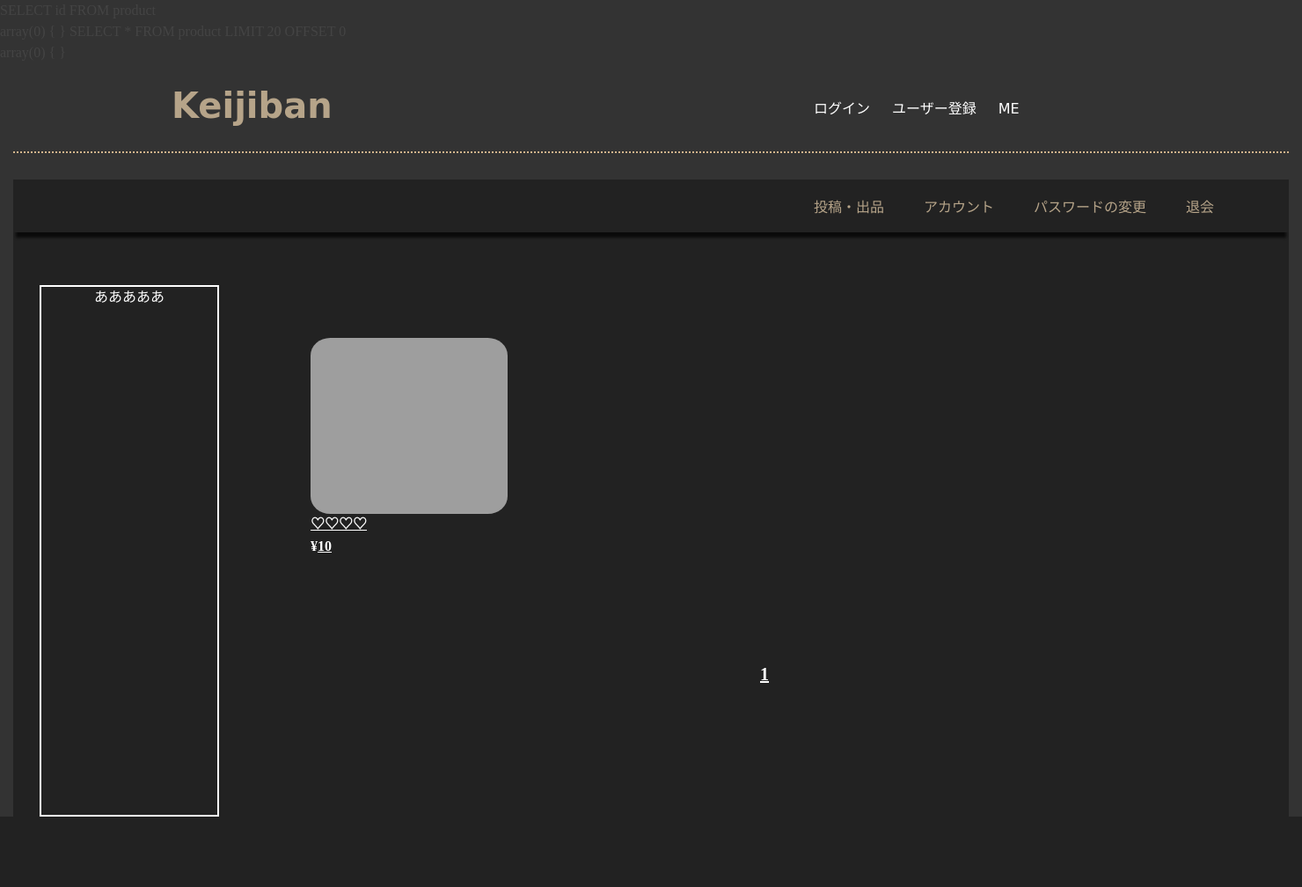
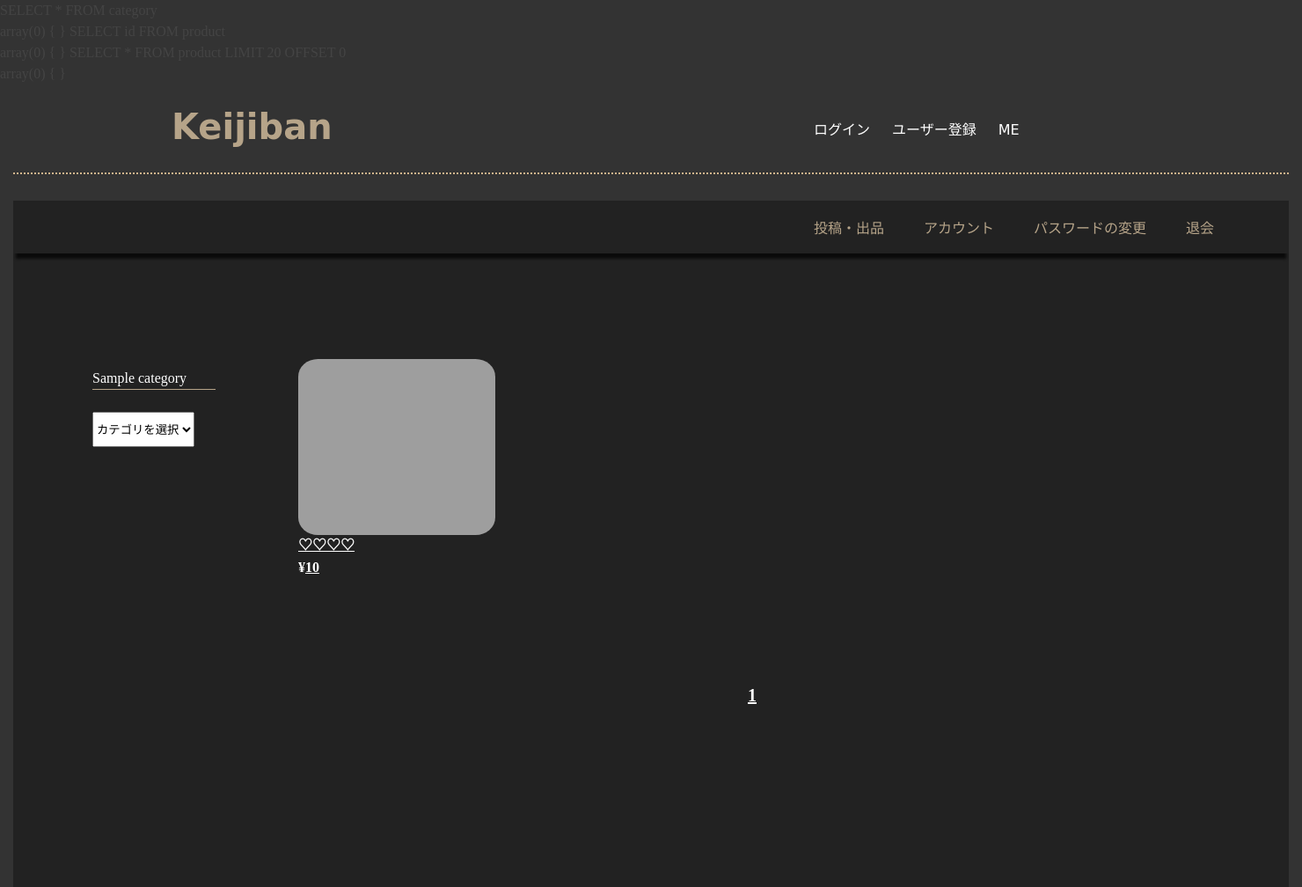
Before and after one commit to michitaka1996/inoue-michitaka, a PHP site: page / in a window 1480 px wide. Shown: the whole page at 88% size. Before the commit the page ends 928 px from the top, so only its background shows below. Run offline with PHP 8.4, Linux system fonts and the light colour scheme; tables that the repository leaves empty or names only in its code hold one stand-in row (values such as "Sample post"); some libraries are stand-ins or nearby versions; grey boxes are pictures that could not be loaded.

Commit message:
カテゴリ検索　商品詳細途中まで終わりました

```diff
--- a/common.css
+++ b/common.css
@@ -147,6 +147,9 @@ nav a{
 
   margin: 0;
 }
+.search-form{
+  padding-left: 60px;
+}
 /* .page-2colum .form-container{
   width: 100%;
   background: #b6a489;
@@ -222,21 +225,28 @@ select .age-box{
 }
 /* 検索　カテゴリ */
 .page-2colum .sidebar{
+  /* overflow: hidden; */
   width: 200px;
   height: 600px;
   float: left;
   text-align: center;
-  border:2px solid white;
 
-  margin-top: 60px;
+  margin-top: 120px;
   margin-left: 30px;
-  margin-right: 30px;
+  margin-right: 20;
 }
 .sidebar a{
   color: white;
   text-decoration: none;
+  display: block;
+  text-align:left;
+  border-bottom: 1px solid #b6a489;
 
-  padding-bottom: 20px;
+  /* float: left; */
+
+  margin-top: 10px;
+  margin-bottom: 25px;
+  /* margin-right: 100%; */
 }
 
 /*========================================
--- a/function.php
+++ b/function.php
@@ -302,12 +302,12 @@ function getProduct($u_id){
 }
 
 //ユーザーIDを元にカテゴリ情報を取得
-function getCategory($u_id){
+function getCategory(){
   debug('カテゴリ情報を取得します');
   try{
     $dbh = dbConnect();
     $sql = 'SELECT * FROM category';
-    $data = array(':u_id'=>$_SESSION['user_id']);
+    $data = array();
     $stmt = queryPost($dbh, $sql, $data);
     $result = $stmt->fetchAll();
     if(!empty($result)){
@@ -324,7 +324,7 @@ function getCategory($u_id){
 
 //商品一覧表示用関数　全部のデータを取得
 //DBにある全ての商品情報を取得してくるので、それを元に総ページ数を設定でき、ページネーションに使える
-function getProductList($currentMinNum=1, $listSpan){
+function getProductList($currentMinNum=1, $listSpan, $category){
   debug('商品情報(商品一覧)を開始します');
 
   try{
@@ -332,7 +332,15 @@ function getProductList($currentMinNum=1, $listSpan){
 
     //とってくるデータその1 件数　ページ数
     $sql = 'SELECT id FROM product'; //基本となるSQL①
+
+    if(!empty($category)){
+      debug('aaa');
+      //カテゴリで仕分けたい　条件としてカテゴリidはgetパラメータの番号
+      $sql .= ' WHERE category_id =  '.$category;
+    }
+    debug('aaaa');
     $data = array();
+    debug('SQL:'.$sql);
     $stmt = queryPost($dbh, $sql, $data);
     if($stmt){
       $rst['total'] = $stmt->rowCount(); // 総レコード数
@@ -343,8 +351,15 @@ function getProductList($currentMinNum=1, $listSpan){
 
     //とってくるデータその２　全ての商品情報
     $sql = 'SELECT * FROM product';//基本となるsql②
+    if(!empty($category)){
+      //カテゴリで仕分けたい　条件としてカテゴリidはgetパラメータの番号
+      $sql .= ' WHERE category_id =  '.$category;
+    }
+
     $sql .= ' LIMIT '.$listSpan.' OFFSET '.$currentMinNum;//くっつける
+
     $data = array();
+    debug('データ：'.print_r($data, true));
     debug('SQL:'.$sql);//くっつけた結果のsqlを表示
     $stmt = queryPost($dbh, $sql, $data);
     if($stmt){
@@ -407,4 +422,33 @@ function pagenation($totalPageNum, $currentPageNum){
     echo'</div>';
   }
 
+//商品詳細の商品情報
+  function getProductOne($p_id){
+    debug('商品詳細ための商品情報を取得します');
+    try{
+      $dbh = dbConnect();
+      $sql = 'SELECT p.id, p.name, p.comment, p.price, p.pic1, p.pic2, p.pic3, p.create_date, c.name AS category FROM product AS p LEFT JOIN category AS c ON p.category_id=c.id WHERE p.id=:p_id AND p.delete_flg=0 AND c.delete_flg=0';
+      //条件はp_id
+      $data = array(':p_id'=>$p_id);
+      $stmt = queryPost($dbh, $sql, $data);
+      if($stmt){
+        return $stmt->fetch(PDO::FETCH_ASSOC);
+        debug('フェッチ成功しました');
+      }else{
+        return false;
+      }
+    }catch(Exception $e){
+      error_log('エラー発生:'.$e->getMessage());
+    }
+  }
+
+//商品詳細の画像関数
+function showImg($img){
+  if(empty($img)){
+    return 'img/noimg.jpeg';
+  }else{
+    $img;
+  }
+}
+
 ?>
--- a/index.php
+++ b/index.php
@@ -4,26 +4,31 @@ debug('「「「「「「「「「「「「「「「「「「「「「「「「
 debug('トップページ');
 debug('「「「「「「「「「「「「「「「「「「「「「「「「「「「「「「「「「「「');
 
-//ログインしてなくても見れるようにする
+//ログインしてなくても見れるようにする　ログイン認証は取らない
 
-//必要なデータ,
+
+//必要なデータ,getパラメータのページid,カテゴリ情報,１ページごとの商品数,1ページごとの最小商品番号
 
 //現在のページ数デフォルトはページとする
 $currentPageNum = (!empty($_GET['p']))? $_GET['p'] : 1;
 
-//検索の場合は、カテゴリとソート いまはやらないでおく
+//検索の場合は、カテゴリとソート
+$dbCategoryData = getCategory();
+debug('カテゴリ情報:'.print_r($dbCategoryData, true));
+
+$category = (!empty($_GET['category_id']))? $_GET['category_id'] : '';
+debug('カテゴリのgetパラメータ:'.print_r($category, true));
 
 //1ページごとの表示件数
 $listSpan = 20;
 
-//表示させる最小の商品iD　一番左上
+//表示させる最小の商品番号　一番左上
 //1ページ目なら、0番目　2ページ目なら20番目からスタート
 $currentMinNum = (($currentPageNum-1) * $listSpan);
 
 
 //$dbProductDataのgetProductListのsqlで、昇順、降順、ページング
-
-$dbProductData = getProductList($currentMinNum, $listSpan);
+$dbProductData = getProductList($currentMinNum, $listSpan, $category);
 debug('取得したデータ:'.print_r($dbProductData,true));
 
 
@@ -47,8 +52,17 @@ debug('>>>>>>>>>>>>>>>>>>>>>>>>>>>>>>>>>>>>>>>>>>>>>>>>>> 画面表示処理終
           require('mainhead.php');
           ?>
             <section class="sidebar">
-              <form class="" action="" method="get">
-                <a href="mypage.php">あああああ</a>
+              <form class="search-form" action="" method="get">
+
+                <?php foreach($dbCategoryData as $key => $val):?>
+                <a class="category-name" href=?category_id=<?php echo $val['id']; ?>><?php echo $val['name']; ?></a>
+              <?php endforeach; ?>
+
+              <div class="sort-serch">
+                <select name="sort">
+                  <option value="0">カテゴリを選択</option>
+                </select>
+              </div>
 
               </form>
             </section>
@@ -63,7 +77,8 @@ debug('>>>>>>>>>>>>>>>>>>>>>>>>>>>>>>>>>>>>>>>>>>>>>>>>>> 画面表示処理終
                 <!-- getProductListでの$rstで['total']['total_page']['data']と区分けして返したため、['data']の方の$valを取得 -->
                 <?php foreach ($dbProductData['data'] as $key => $val) { ?>
                   <div class="product-list">
-                    <a href="#">
+                    <!-- 商品詳細へのリンク -->
+                    <a href="productDetail.php?p_id=<?php echo $val['id']; ?>">
                       <div class="product-img">
                         <img class="product-pic" src="<?php echo $val['pic1']; ?>" alt="">
                       </div>
--- a/registProduct.php
+++ b/registProduct.php
@@ -19,7 +19,7 @@ $dbFormData = getProduct($_SESSION['user_id']);
 // debug('取得してきた商品データ:'.print_r($dbFormData,true));
 
 //DBデータから取得したカテゴリデータ
-$dbCategoryData = getCategory($_SESSION['user_id']);
+$dbCategoryData = getCategory();
 
 
 
```
Also changed, not shown: style.css (+67 -0 lines), 1 other file.
